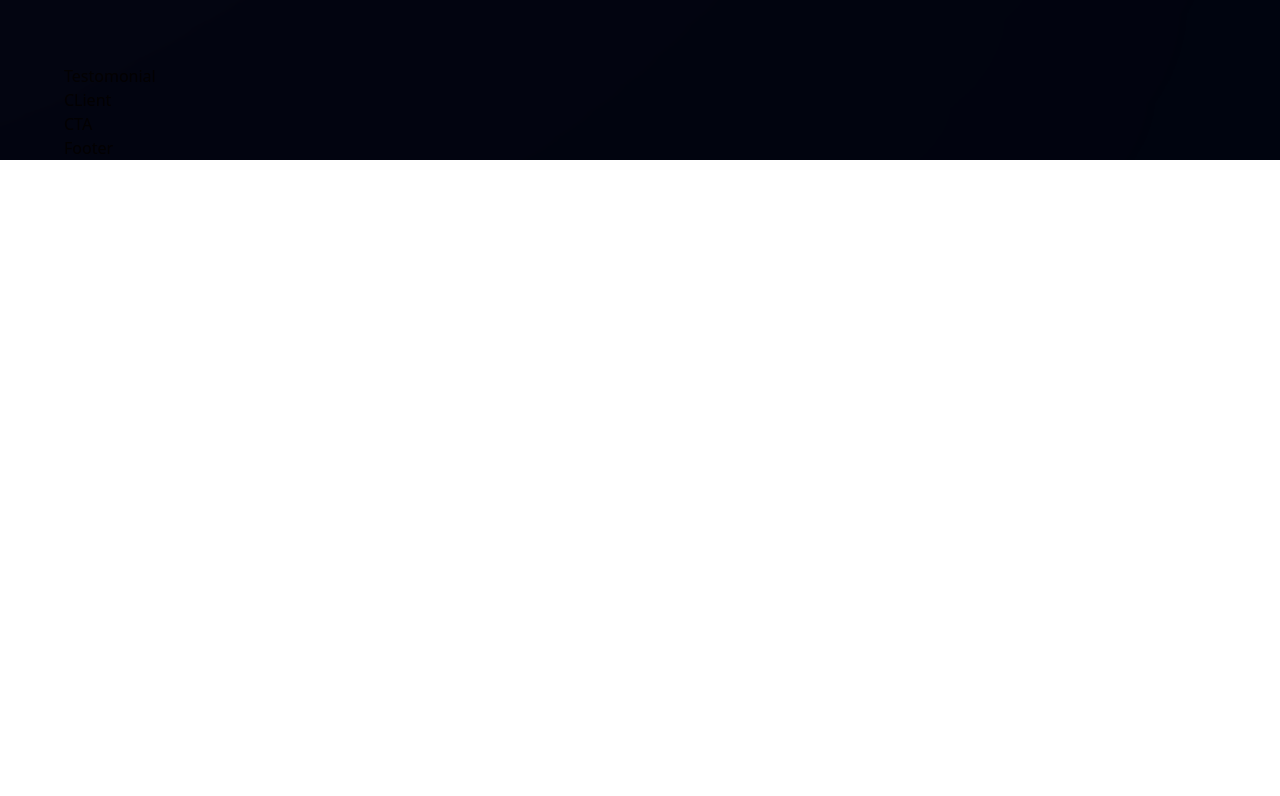
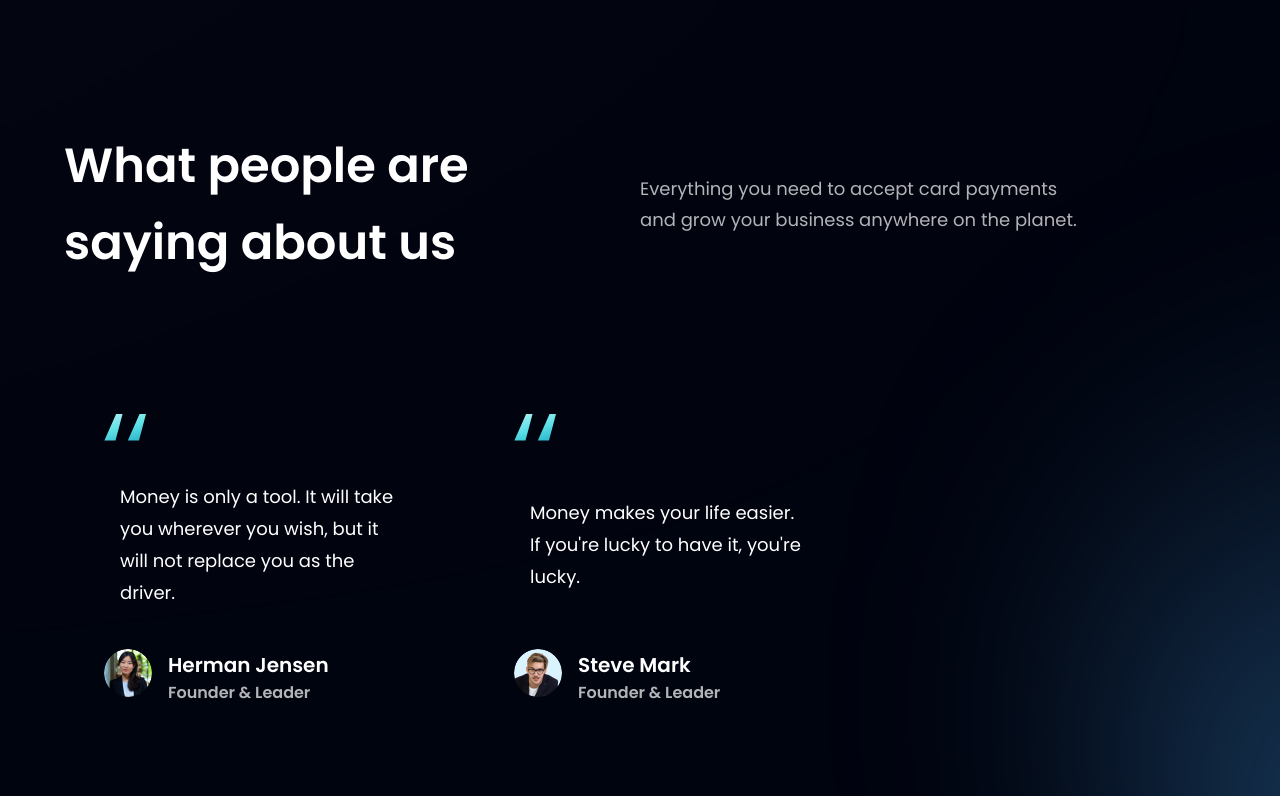
Before and after one commit to Rajan-7/Design, a React (Vite) app: page / in a window 1280 px wide. Shown: the part 2724-3520 px from the top of the page. Before the commit the page ends 2884 px from the top, so only its background shows below. Built offline with nearby package versions, Linux system fonts and the light colour scheme.

Commit message:
ft:Testomonial.jsx complete

```diff
--- a/src/components/FeedBack.jsx
+++ b/src/components/FeedBack.jsx
@@ -1,10 +1,32 @@
+import { quotes } from "../assets";
 
-const FeedBack = () => {
+const FeedBack = ({ content, title, img, name }) => {
   return (
-    <div>
-      FeedBack
+    <div
+      className="flex justify-between flex-col
+       max-w-[370px] px-10 py-12
+       md:mr-10 sm:mr-5 mr-0 my-5
+       rounded-[20px]
+       feedback-card"
+    >
+      <img
+        src={quotes}
+        alt="double_quotes"
+        className="h-[27px] w-[42px] object-contain"
+      />
+      <p className="font-poppins font-normal text-[18px] leading-[32px] text-white ml-4 my-10">
+        {content}
+      </p>
+
+      <div className="flex flex-row">
+        <img src={img} alt={name} className="h-[48px] w-[48px] rounded-full" />
+        <div className="flex flex-col">
+          <h4 className="font-poppins font-semibold text-[20px] leading-[32px] ml-4 text-white">{name}</h4>
+          <p className="font-poppins font-semibold text-[16px] leading-[24px] ml-4 text-dimWhite">{title}</p>
+        </div>
+      </div>
     </div>
-  )
-}
+  );
+};
 
-export default FeedBack
+export default FeedBack;
--- a/src/components/Testomonial.jsx
+++ b/src/components/Testomonial.jsx
@@ -1,5 +1,44 @@
+import { feedback } from "../constants";
+import styles from "../style";
+import FeedBack from "./FeedBack";
+
 const Testomonial = () => {
-  return <div>Testomonial</div>;
+  return (
+    <section
+      id="clients"
+      className={`${styles.paddingY} ${styles.flexCenter} flex-col relative`}
+    >
+      <div className="absolute z-[0] h-[60%] w-[60%] -right-[50%] rounded-full blue__gradient"/>
+      <div
+        className="w-full flex justify-between
+        items-center relative z-[1]
+        md:flex-row flex-col
+        sm:mb-16 mb-6"
+      >
+        <h1 className={styles.heading2}>
+          What people are <br className="sm:block hidden" />
+          saying about us
+        </h1>
+        <div className="w-full md:mt-0 mt-6">
+          <p className={`${styles.paragraph} text-left max-w-[450px]`}>
+            Everything you need to accept card payments and grow your business
+            anywhere on the planet.
+          </p>
+        </div>
+      </div>
+
+      <div
+        className="flex flex-wrap
+         sm:justify-start justify-center w-full
+         feedback-container
+         relative z-[1]"
+      >
+        {feedback.map((card)=>(
+          <FeedBack key={card.id} {...card}/>
+        ))}
+      </div>
+    </section>
+  );
 };
 
 export default Testomonial;
```
